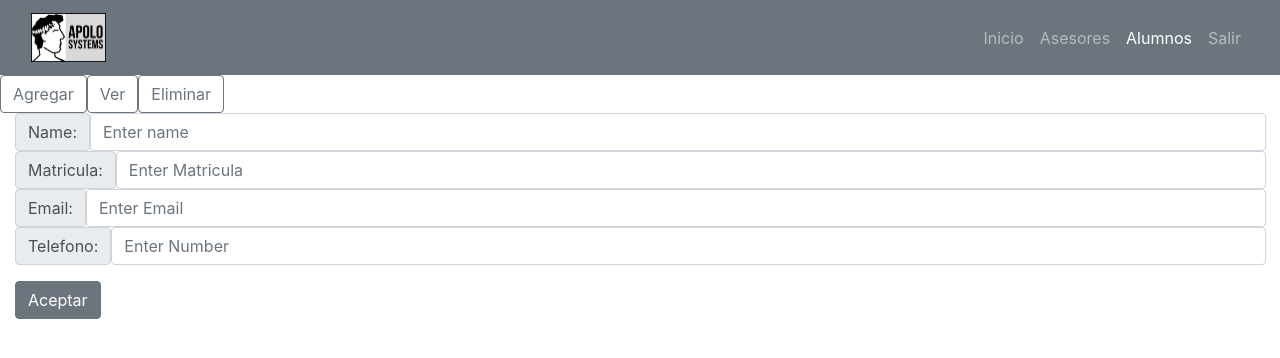
After one commit to JorgeEspadas/Cronos, a PHP site: page /housekeeper/student.html in a window 1280 px wide, after a click on "Agregar". The commit adds this page. Shown: the top 358 px of the page. Run offline with PHP 8.4, Linux system fonts and the light colour scheme.

Commit message:
Agregue los archivos para la pagina principal del administrador.

```diff
--- /dev/null
+++ b/housekeeper/student.html
@@ -0,0 +1,81 @@
+<!DOCTYPE html>
+<html lang = "es">
+    <head>
+        <title>Registro</title>
+        <link rel="stylesheet" href="./css/bootstrap.min.css">
+        <meta name="viewport" content="width=device-width, initial-scale=1, shrink-to-fit=no">
+        <meta charset = "utf-8">
+        <link rel="shortcut icon" type="image/x-icon" href="image/favicon.ico">
+    </head>
+    <body>
+        <header>
+            <nav class = "navbar navbar-dark bg-secondary navbar-expand-md">
+                <div class = "container-fluid">
+                    <a class = "navbar-brand"><img class = "" src="image/logo-apolo.jpg" alt="LOGO-APOLO" width="75" height="auto"></a>
+
+                    <button type="button" class = "navbar-toggler" data-toggle = "collapse" data-target = "#menu" aria-controls="menu" aria-expanded = "false" aria-label="Desplegar menu"><spam class="navbar-toggler-icon"></spam></button>
+
+                    <div class = "collapse navbar-collapse" id = "menu">
+                        <ul class = "navbar-nav ml-auto">
+                            <li class = "nav-item"><a href="home.html" class = "nav-link">Inicio</a></li>
+                            <li class = "nav-item"><a href="professor.html" class = "nav-link">Asesores</a></li>
+                            <li class = "nav-item"><a href="#" class = "nav-link active">Alumnos</a></li>
+                            <li class = "nav-item"><a href="#" class = "nav-link">Salir</a></li>
+                        </ul>
+                    </div>
+                </div>
+            </nav>
+        </header>
+
+        <main class="accordion" id="accordion-main">
+            <!--Seccion del para el menu de opciones-->
+            <section>
+                <div class = "container-fluid">
+                    <div class="row">
+                        <button type="button" class="btn btn-outline-secondary" data-toggle= "collapse" data-target= "#form-add" aria-expanded="false" aria-control="collapseOne">Agregar</button>
+                        <button type="button" class="btn btn-outline-secondary" data-toggle="collapse" data-target="#form-2" aria-expanded="false" aria-control="collapseOne">Ver</button><button type="button" class="btn btn-outline-secondary" data-toggle="collapse" data-target="#form-delete" aria-expanded="false" aria-control="collapseOne">Eliminar</button>
+                    </div>
+                </div>
+
+
+            </section>
+            <!--Contenio para Formulario para ingresar un alumno-->
+                <div class="container-fluid collapse" id="form-add" data-parent="#accordion-main">
+                    <div >
+                        <form>
+                            <div class = "form-group">
+                                <div class="input-group-prepend">
+                                    <div class="input-group-text" id="name">Name:</div>
+                                    <input type="text" class="form-control" id="name" placeholder="Enter name" required>
+                                </div>
+                                <div class="input-group-prepend">
+                                    <div class="input-group-text" id="matricula">Matricula:</div>
+                                    <input type="text" class="form-control" id="matricula" placeholder="Enter Matricula" required>
+                                </div>
+                                <div class="input-group-prepend">
+                                    <div class="input-group-text" id="email">Email:</div>
+                                    <input type="email" class="form-control" id="email" placeholder="Enter Email" required>
+                                </div>
+                                <div class="input-group-prepend">
+                                    <div class="input-group-text" id="phone">Telefono:</div>
+                                    <input type="tel" class="form-control" id="phone" placeholder="Enter Number" required>
+                                </div>
+                            </div>
+                            <button type="submit" class="btn btn-secondary">Aceptar</button>
+                        </form>
+                    </div>
+                </div>
+            <section class= "collapse" id="form-2" data-parent="#accordion-main">
+                section 2
+            </section>
+            <section class= "collapse" id="form-delete" data-parent="#accordion-main">
+                Agrega el contenido aqui.
+            </section>
+        </main>
+
+
+        <script src="js/jquery-3.4.1.min.js"></script>
+        <script src="js/popper.min.js"></script>
+        <script src="js/bootstrap.min.js"></script>
+    </body>
+</html>
--- a/index.php
+++ b/index.php
@@ -27,8 +27,10 @@
               </div>
             </div>
         </main>
+
+        <!--Seccion para las configuraciones del escaner-->
         <section class="container-fluid">
-            <div  class="row m-0 mt-4 p-2 m-sm-5 collapse" data-parent="#accordion-main" id="config">
+            <div  class="row m-0 mt-4 p-2 mt-sm-5 collapse" data-parent="#accordion-main" id="config">
                 <div class="col-12">
                     <div class="controls">
                         <fieldset class="input-group">
```
Also changed, not shown: housekeeper/home.html (added, +53 -0 lines), housekeeper/professor.html (added, +35 -0 lines).
